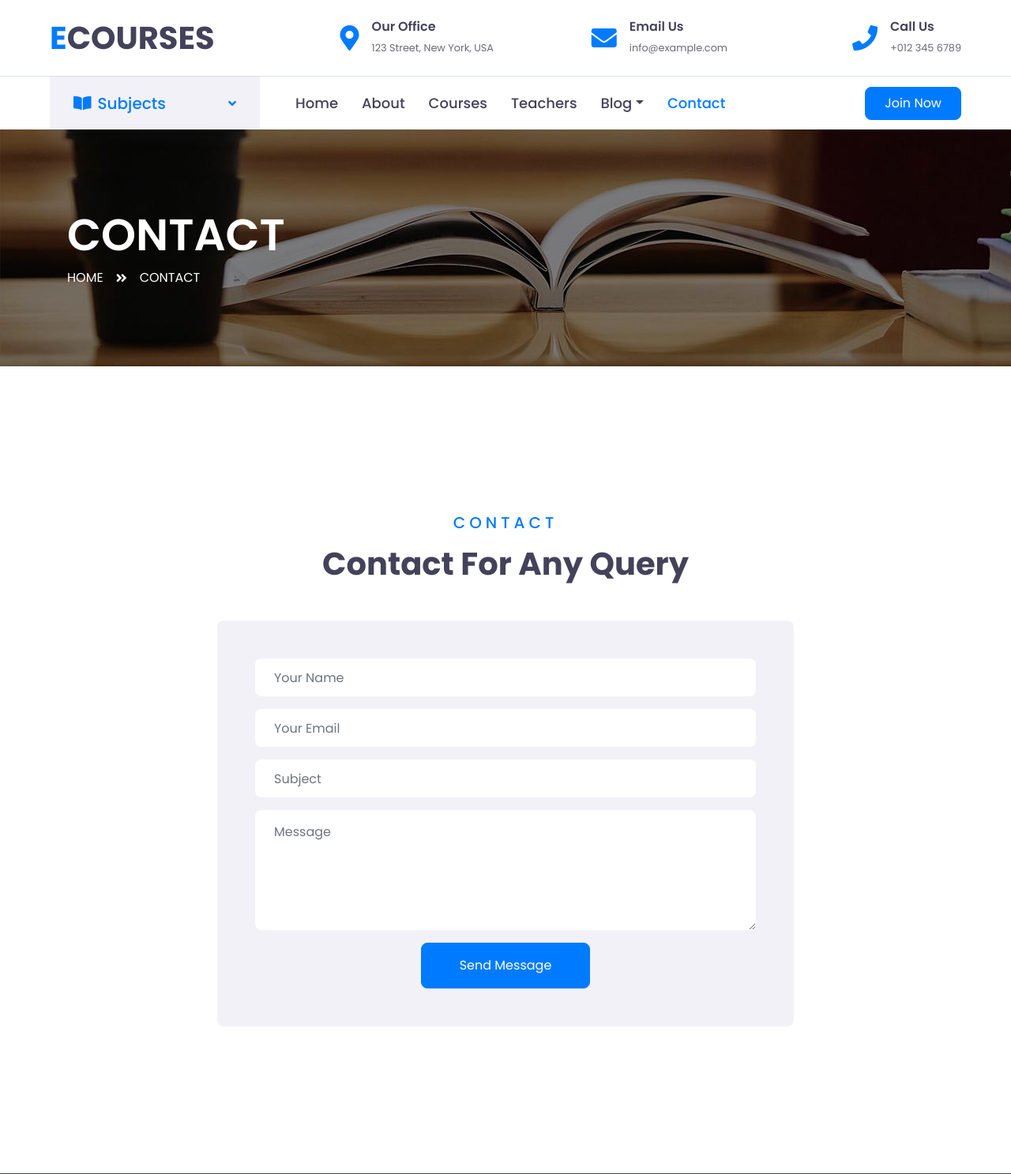
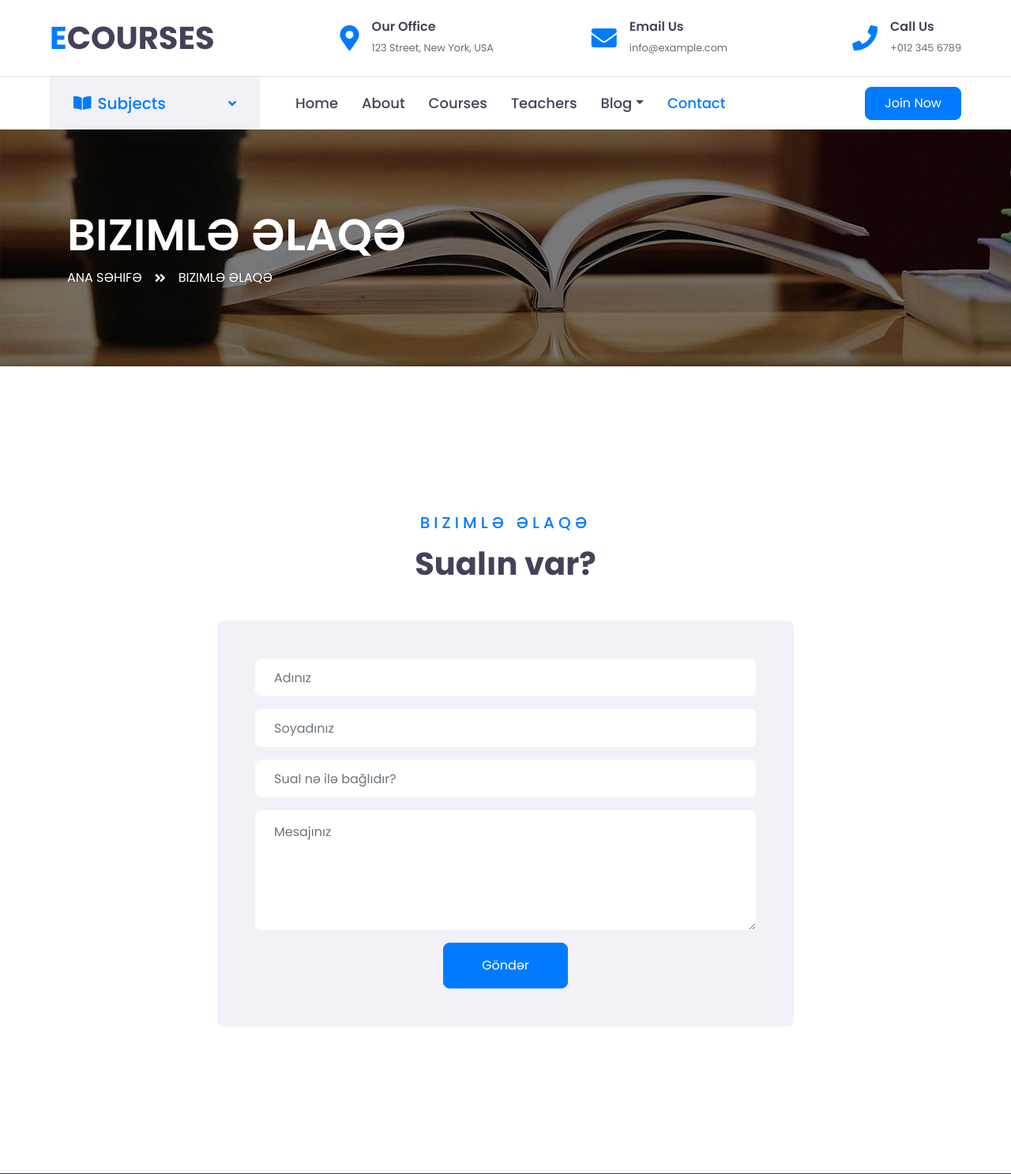
Before and after one commit to Orxan-Ibrahimov/GMC, a Laravel app: page /contact in a window 1280 px wide. Shown: the top 1487 px of the page at 79% size. Run offline with Laravel 10, Linux system fonts and the light colour scheme; some libraries are stand-ins or nearby versions.

Commit message:
ContactPageContensFilled

```diff
--- a/resources/views/pages/contact.blade.php
+++ b/resources/views/pages/contact.blade.php
@@ -6,11 +6,11 @@
 <div class="container-fluid page-header" style="margin-bottom: 90px;">
     <div class="container">
         <div class="d-flex flex-column justify-content-center" style="min-height: 300px">
-            <h3 class="display-4 text-white text-uppercase">Contact</h3>
+            <h3 class="display-4 text-white text-uppercase">Bizimlə əlaqə</h3>
             <div class="d-inline-flex text-white">
-                <p class="m-0 text-uppercase"><a class="text-white" href="/">Home</a></p>
+                <p class="m-0 text-uppercase"><a class="text-white" href="/">Ana Səhifə</a></p>
                 <i class="fa fa-angle-double-right pt-1 px-3"></i>
-                <p class="m-0 text-uppercase">Contact</p>
+                <p class="m-0 text-uppercase">Bizimlə əlaqə</p>
             </div>
         </div>
     </div>
@@ -22,8 +22,8 @@
 <div class="container-fluid py-5">
     <div class="container py-5">
         <div class="text-center mb-5">
-            <h5 class="text-info text-uppercase mb-3" style="letter-spacing: 5px;">Contact</h5>
-            <h1>Contact For Any Query</h1>
+            <h5 class="text-info text-uppercase mb-3" style="letter-spacing: 5px;">Bizimlə əlaqə</h5>
+            <h1>Sualın var?</h1>
         </div>
         <div class="row justify-content-center">
             <div class="col-lg-8">
@@ -31,23 +31,23 @@
                     <div id="success"></div>
                     <form name="sentMessage" id="contactForm" novalidate="novalidate">
                         <div class="control-group">
-                            <input type="text" class="form-control border-0 p-4" id="name" placeholder="Your Name" required="required" data-validation-required-message="Please enter your name" />
+                            <input type="text" class="form-control border-0 p-4" id="name" placeholder="Adınız" required="required" data-validation-required-message="Please enter your name" />
                             <p class="help-block text-danger"></p>
                         </div>
                         <div class="control-group">
-                            <input type="email" class="form-control border-0 p-4" id="email" placeholder="Your Email" required="required" data-validation-required-message="Please enter your email" />
+                            <input type="email" class="form-control border-0 p-4" id="email" placeholder="Soyadınız" required="required" data-validation-required-message="Please enter your email" />
                             <p class="help-block text-danger"></p>
                         </div>
                         <div class="control-group">
-                            <input type="text" class="form-control border-0 p-4" id="subject" placeholder="Subject" required="required" data-validation-required-message="Please enter a subject" />
+                            <input type="text" class="form-control border-0 p-4" id="subject" placeholder="Sual nə ilə bağlıdır?" required="required" data-validation-required-message="Please enter a subject" />
                             <p class="help-block text-danger"></p>
                         </div>
                         <div class="control-group">
-                            <textarea class="form-control border-0 py-3 px-4" rows="5" id="message" placeholder="Message" required="required" data-validation-required-message="Please enter your message"></textarea>
+                            <textarea class="form-control border-0 py-3 px-4" rows="5" id="message" placeholder="Mesajınız" required="required" data-validation-required-message="Please enter your message"></textarea>
                             <p class="help-block text-danger"></p>
                         </div>
                         <div class="text-center">
-                            <button class="btn btn-info py-3 px-5" type="submit" id="sendMessageButton">Send Message</button>
+                            <button class="btn btn-info py-3 px-5" type="submit" id="sendMessageButton">Göndər</button>
                         </div>
                     </form>
                 </div>
```
